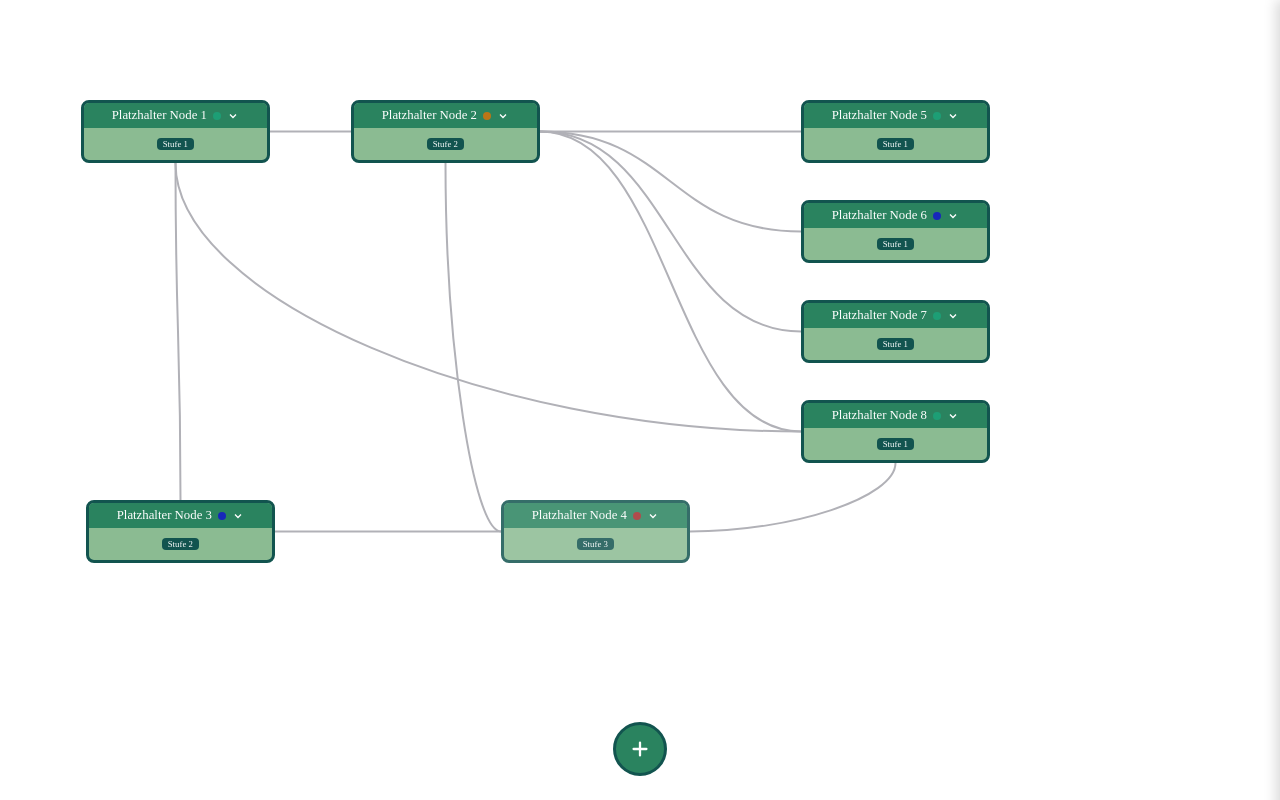
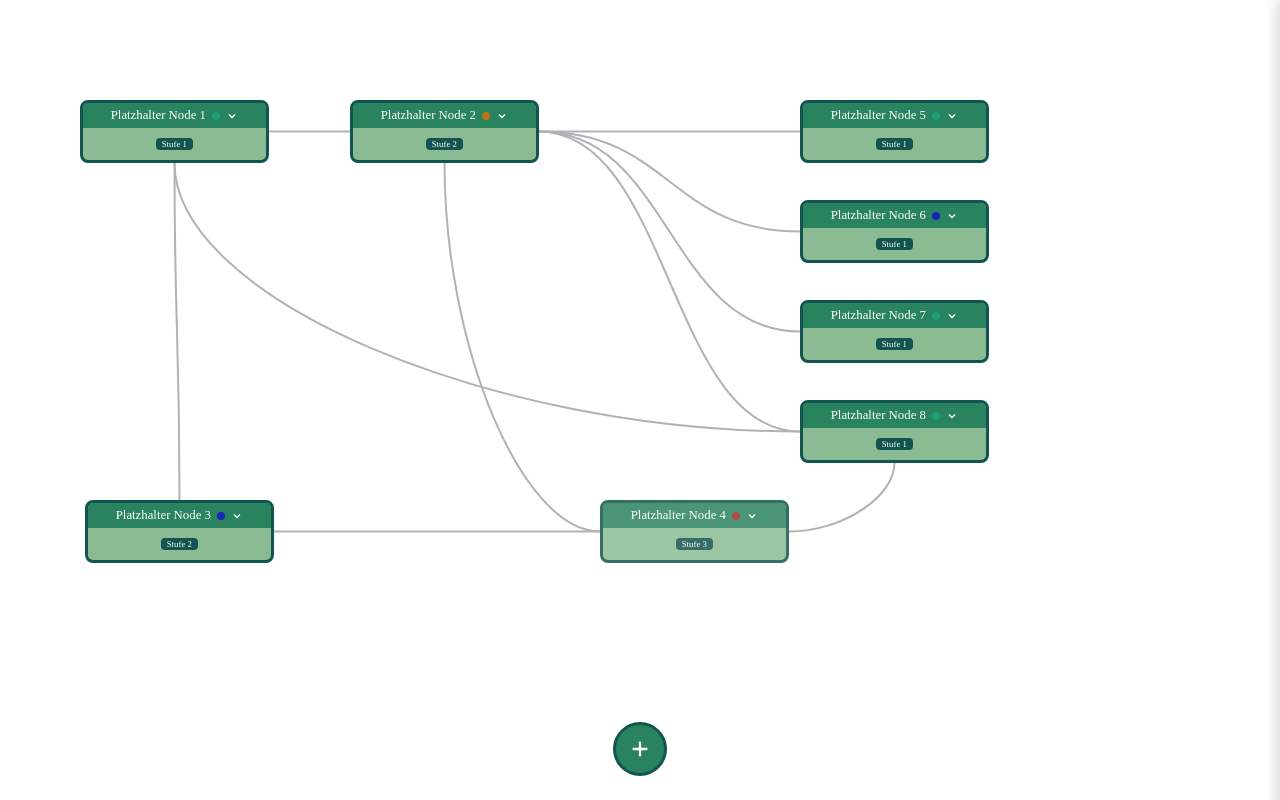
Before and after one commit to OrangeJuicy69/DarkPurpleNote, a React (Vite) app: page / in a window 1280 px wide. Built offline with nearby package versions, Linux system fonts and the light colour scheme.

Commit message:
änderungen am data.json für bessere ansicht

```diff
--- a/src/data.json
+++ b/src/data.json
@@ -60,7 +60,7 @@
     "status": "gesperrt",
     "reflexion": "",
     "bildungsplan": "d",
-    "position": { "x": 500, "y": 500 },
+    "position": { "x": 600, "y": 500 },
     "anschluss": [
       { "zu": "n2", "meineSeite": 1, "andereSeite": 4 },
       { "zu": "n3", "meineSeite": 1, "andereSeite": 2 },
--- a/src/index.css
+++ b/src/index.css
@@ -2,8 +2,7 @@
   --text: #6b6375;
   --text-h: #08060d;
   --bg: #fff;
-  --bg-outer: #f4f3ec;   /* NEU: Hintergrund für die äußeren Bereiche */
-  --border: #ffffff;
+  --bg-outer: #f4f3ec;
 
 }
 
@@ -12,7 +11,6 @@
     --text: #9ca3af;
     --text-h: #f3f4f6;
     --bg: #16171d;
-    --bg-outer: #0f1011;  /* NEU: dunklerer Ton für außen im Dark Mode */
     --border: #fefeff69;
 
 
--- a/src/main.jsx
+++ b/src/main.jsx
@@ -24,7 +24,7 @@ const App = () => {
     setSizes((prev) => ({ ...prev, [id]: size }))
   }
 
-  // Klick auf den ausgewählten Node schließt das Panel, Klick auf einen anderen wechselt
+
   const handleSelect = (id) => {
     setSelectedId((prev) => (prev === id ? null : id))
   }
```
